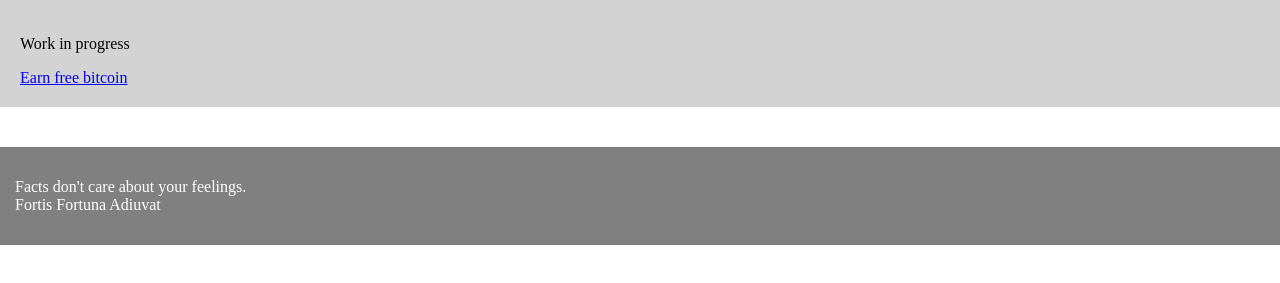
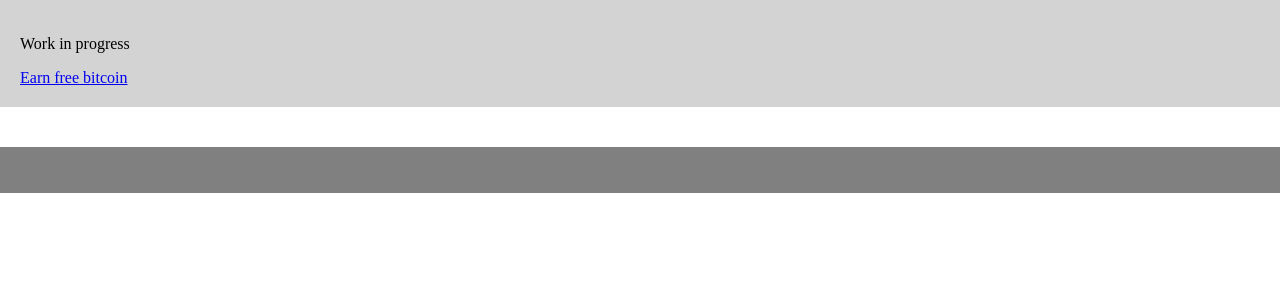
Before and after one commit to kiernan16/kiernan16.github.io, a plain HTML site: page index.html in a window 1280 px wide. Shown: the part 129-412 px from the top of the page. Drawn offline with Linux system fonts and the light colour scheme.

Commit message:
Update index.html
removed footer

```diff
--- a/index.html
+++ b/index.html
@@ -32,7 +32,7 @@
 </div>
 
 <div class="footer">
-  <p>Facts don't care about your feelings. <br>Fortis Fortuna Adiuvat</p>
+  <p></p>
 </div>
 
 </body>
```
